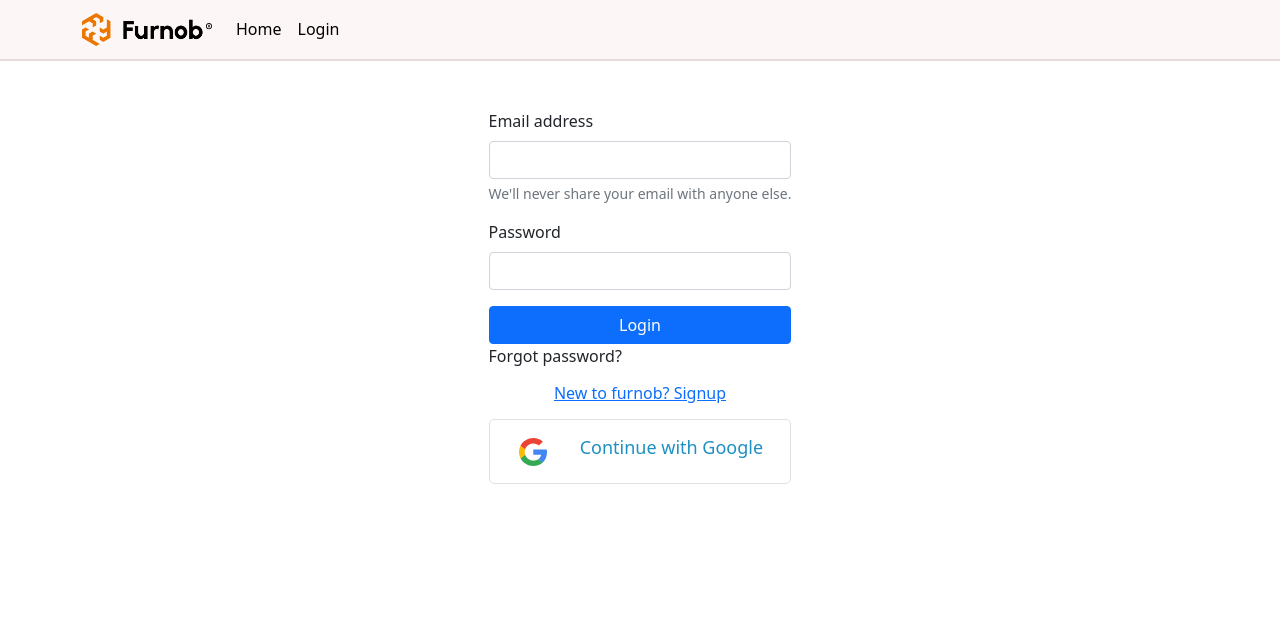
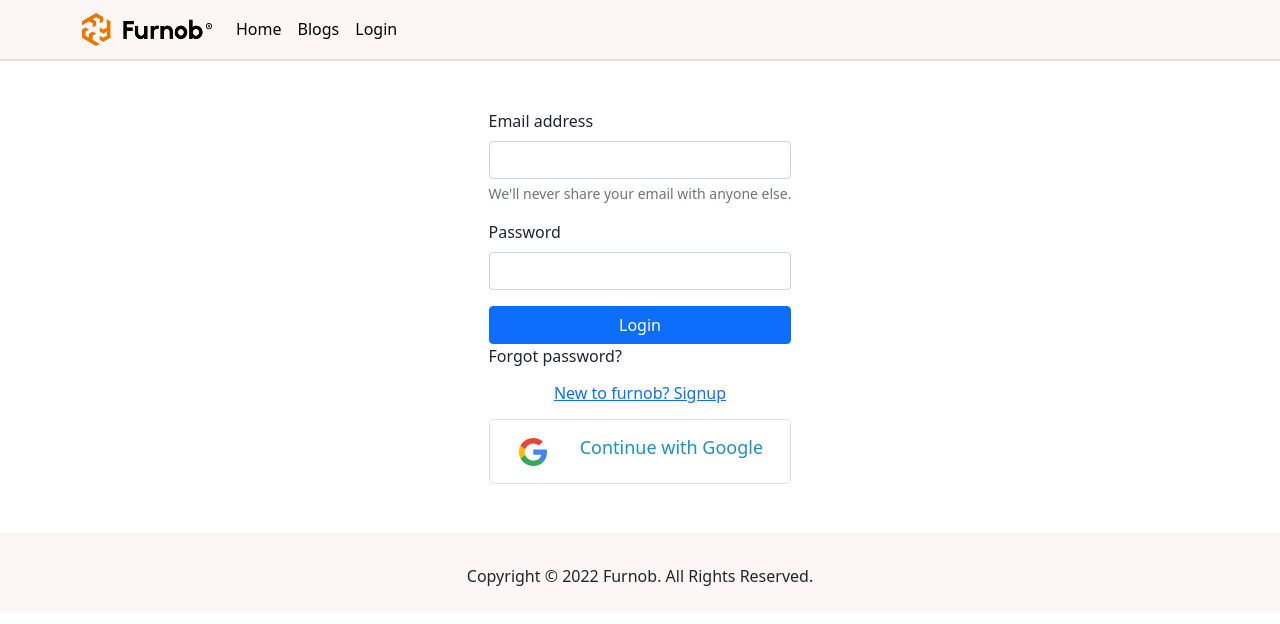
Before and after one commit to sannypro/Furnob-warehouse-client-side, a React (Create React App) app: page /login in a window 1280 px wide. Shown: the top 624 px of the page. Built offline with nearby package versions, Linux system fonts and the light colour scheme; no server answers.

Commit message:
readme file and spinner implemented

```diff
--- a/src/App.js
+++ b/src/App.js
@@ -14,6 +14,8 @@ import ManageInvenrory from './components/ManageInvetories/ManageInvenrory';
 import AddInventory from './components/AddInventory/AddInventory';
 import NotFound from './components/NotFoundPage/NotFound';
 import MyItems from './components/MyItems/MyItems';
+import Blogs from './components/Blogs/Blogs';
+import Footer from './components/Footer/Footer';
 
 function App() {
   return (
@@ -27,9 +29,11 @@ function App() {
         <Route path='/manage-inventories' element={<PrivateRoute><ManageInvenrory></ManageInvenrory></PrivateRoute>}></Route>
         <Route path='/add-inventory-item' element={<PrivateRoute><AddInventory></AddInventory></PrivateRoute>}></Route>
         <Route path='/my-items' element={<PrivateRoute><MyItems></MyItems></PrivateRoute>}></Route>
+        <Route path='/blogs' element={<Blogs></Blogs>}></Route>
         <Route path='*' element={<NotFound></NotFound>}></Route>
       </Routes >
       <ToastContainer />
+      <Footer></Footer>
 
     </div >
   );
--- a/src/components/AddInventory/AddInventory.js
+++ b/src/components/AddInventory/AddInventory.js
@@ -9,7 +9,7 @@ const AddInventory = () => {
     const [user] = useAuthState(auth)
     const { register, handleSubmit } = useForm();
     const onSubmit = (data, e) => {
-        axios.post('http://localhost:5000/', { ...data, email: user.email })
+        axios.post('http://localhost:5000/inventories', { ...data, email: user.email })
             .then(response => {
                 console.log(response.data)
                 toast("New item Added")
--- /dev/null
+++ b/src/components/Blogs/Blogs.js
@@ -0,0 +1,26 @@
+import React from 'react';
+
+const Blogs = () => {
+    return (
+        <div className='container '>
+            <div className='d-flex justify-content-center align-items-center mt-5'>
+                <div className='row'>
+                    <div className='col-lg-4'>
+                        <h1>Difference between javascript and nodejs?</h1>
+                        <p>Ans: Javascript is a programming language that runs in browser JavaScript Engine.Javascript is a high-level programming language that uses the concept of Oops but it is based on prototype inheritance. Whereas node js is a runtime environment that allows the javascript to be run on the server-side.  </p>
+                    </div>
+                    <div className='col-lg-4'>
+                        <h1>Differences between sql and nosql databases?</h1>
+                        <p> SQL is RELATIONAL DATABASE MANAGEMENT SYSTEM (RDBMS).These databases have fixed or static or predefined schema.SQL databases are vertically scalable. whereas  NOSQL is Non-relational or distributed database system.They have dynamic schema.while NoSQL databases are horizontally scalable.SQL databases are table-based, while NoSQL databases are document,</p>
+                    </div>
+                    <div className='col-lg-4'>
+                        <h1> What is the purpose of jwt and how does it work?</h1>
+                        <p>Ans: JWT stands for json web token. it basically used for securing server side api so that only authorized person can access the data.NO one can access without authorization. There are two types of token like refresh token and access token. that can be expried.Each JWT contains encoded JSON objects, including a set of claims. JWTs are signed using a cryptographic algorithm to ensure that the claims cannot be altered after the token is issued.</p>
+                    </div>
+                </div>
+            </div>
+        </div>
+    );
+};
+
+export default Blogs;
--- /dev/null
+++ b/src/components/Footer/Footer.js
@@ -0,0 +1,15 @@
+import React from 'react';
+import "./Fotter.css"
+
+const Footer = () => {
+    const date = new Date
+    return (
+        <div className='footer  p-2 Nav-bg mt-5'>
+            <div className=''>
+                <p className='text-center footer-item mt-4'>Copyright © {date.getFullYear()} Furnob. All Rights Reserved.</p>
+            </div>
+        </div>
+    );
+};
+
+export default Footer;
--- /dev/null
+++ b/src/components/Footer/Fotter.css
@@ -0,0 +1,5 @@
+.footer-item {
+    display: flex !important;
+    justify-content: center !important;
+    align-items: center !important;
+}
--- a/src/components/Header/Header.js
+++ b/src/components/Header/Header.js
@@ -21,6 +21,7 @@ const Header = () => {
                         <Navbar.Collapse id="basic-navbar-nav">
                             <Nav className="me-auto navbar-style align-items-center">
                                 <Nav.Link ><NavLink style={{ textDecoration: 'none', color: "black" }} to="/">Home</NavLink> </Nav.Link>
+                                <Nav.Link ><NavLink style={{ textDecoration: 'none', color: "black" }} to="/blogs">Blogs</NavLink> </Nav.Link>
                                 <Nav.Link ><NavLink style={{ textDecoration: 'none', color: "black" }} to="/login">Login</NavLink> </Nav.Link>
 
                                 {
--- a/src/components/Inventory/Inventory.js
+++ b/src/components/Inventory/Inventory.js
@@ -9,7 +9,7 @@ const Inventory = () => {
     const navigate = useNavigate()
     const [products, setProducts] = useState([])
     useEffect(() => {
-        axios.get('http://localhost:5000/')
+        axios.get('http://localhost:5000/inventories')
             .then(response => setProducts(response.data))
     }, [])
     const sliceProducts = products.slice(0, 6)
--- a/src/components/Login/Login.js
+++ b/src/components/Login/Login.js
@@ -1,5 +1,6 @@
 import axios from 'axios';
 import React, { useState } from 'react';
+import { Spinner } from 'react-bootstrap';
 import { useSendPasswordResetEmail, useSignInWithEmailAndPassword, useSignInWithGoogle } from 'react-firebase-hooks/auth';
 import { Link, useLocation, useNavigate } from 'react-router-dom';
 import { toast } from 'react-toastify';
@@ -76,6 +77,9 @@ const Login = () => {
                     {
                         goolgeError && <p style={{ color: 'red' }}>{goolgeError?.message}</p>
                     }
+                    {
+                        loading && <Spinner animation="border" variant="warning" />
+                    }
                     <div>
                         <button type="submit" className="btn btn-primary w-100 mt-3">Login</button>
                     </div>
--- a/src/components/ManageInvetories/ManageInvenrory.js
+++ b/src/components/ManageInvetories/ManageInvenrory.js
@@ -6,7 +6,7 @@ import { toast } from 'react-toastify';
 const ManageInvenrory = () => {
     const [inventories, setInventories] = useState([])
     useEffect(() => {
-        axios.get('http://localhost:5000/')
+        axios.get('http://localhost:5000/inventories')
             .then(response => setInventories(response.data))
     }, [inventories])
 
@@ -37,7 +37,7 @@ const ManageInvenrory = () => {
                     </thead>
                     <tbody>
                         {
-                            inventories.map(product => <tr key={product._id}>
+                            inventories?.map(product => <tr key={product._id}>
                                 <td><button data-bs-toggle="tooltip" data-bs-placement="top" className='btn' title={product._id}>{product._id.slice(0, 5)}...</button></td>
                                 <td>{product.name}</td>
                                 <td>{product.quantity}</td>
--- a/src/components/MyItems/MyItems.js
+++ b/src/components/MyItems/MyItems.js
@@ -23,7 +23,7 @@ const MyItems = () => {
     }
     return (
         <div className='container'>
-            <h1 className='text-center'>your items</h1>
+            <h1 className='text-center'>your items : {myItems.length}</h1>
             <div className='row'>
                 {
                     myItems.map(product => <div key={product._id} className='col-lg-4 relative d-flex  mt-5 justify-content-center'>
--- a/src/components/SignUp/SignUp.js
+++ b/src/components/SignUp/SignUp.js
@@ -5,6 +5,7 @@ import GoogleLogo from "../../assets/img/google.svg"
 import auth from '../firebase.init';
 import { toast } from 'react-toastify';
 import { async } from '@firebase/util';
+import { Spinner } from 'react-bootstrap';
 
 const SignUp = () => {
     const [signInWithGoogle, googleUser, googleLoading, goolgeError] = useSignInWithGoogle(auth);
@@ -88,6 +89,9 @@ const SignUp = () => {
                         {
                             goolgeError && <p style={{ color: 'red' }}>{goolgeError?.message}</p>
                         }
+                        {
+                            loading && <Spinner animation="border" variant="warning" />
+                        }
                         <button type="submit" className="btn btn-primary mt-3 w-100">Signup</button>
 
                     </form>
```
Also changed, not shown: 1 other file (tests, documents, lock files or other folders).
